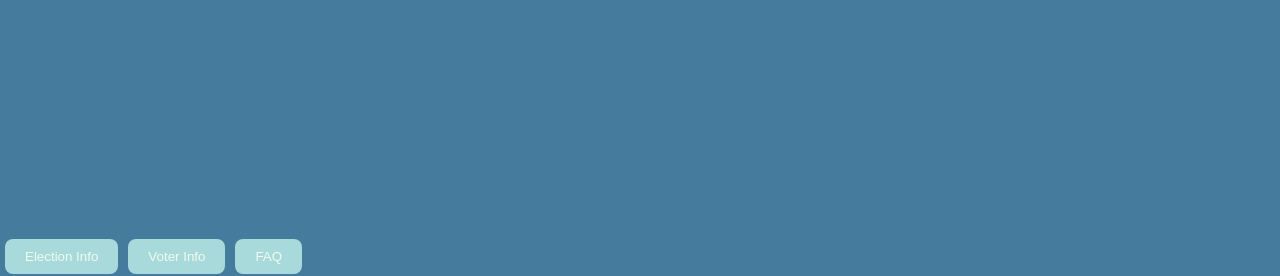
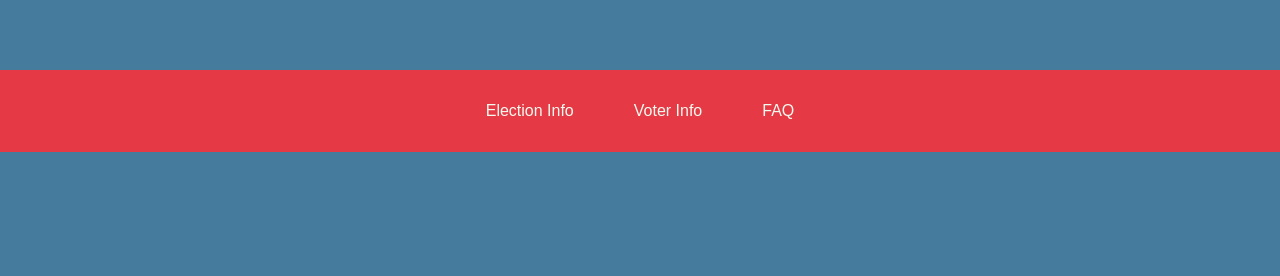
Before and after one commit to Kayrod23/hackathon_project, a React (Create React App) app: page / in a window 1280 px wide. Shown: the part 648-924 px from the top of the page. After the commit the page ends 882 px from the top, so only its background shows below. Built offline with nearby package versions, Linux system fonts and the light colour scheme.

Commit message:
footer edits

```diff
--- a/src/Components/Footer.js
+++ b/src/Components/Footer.js
@@ -3,6 +3,7 @@ import { Link } from "react-router-dom";
 import ElectionInfo from "../Pages/ElectionInfo";
 import VoterInfo from "../Pages/VoterInfo";
 import FAQ from "../Pages/FAQ";
+import '../Style/Footer.css';
 
 function Footer() {
   return (
--- a/src/Components/LocationEditForm.js
+++ b/src/Components/LocationEditForm.js
@@ -1,5 +1,6 @@
 import Map from "./Map";
 import { useState } from "react";
+
 
 function LocationEditForm() {
   const [pollLocations, setPollLocations] = useState(null)
--- a/src/Style/Footer.css
+++ b/src/Style/Footer.css
@@ -0,0 +1,29 @@
+/* Footer.css */
+
+.Footer {
+    background-color: #e63946;
+    color: #f1faee;
+    text-align: center;
+    padding: 1px;
+    height: 80px;
+    position: fixed;
+    bottom: 0;
+    left: 0;
+    right: 0;
+}
+
+.Footer footer {
+    display: flex;
+    justify-content: center;
+    align-items: center;
+    height: 100%;
+}
+
+.Footer button {
+    background-color: transparent;
+    border: none;
+    color: #f1faee;
+    font-size: 16px;
+    margin: 0 10px;
+    cursor: pointer;
+}
```
